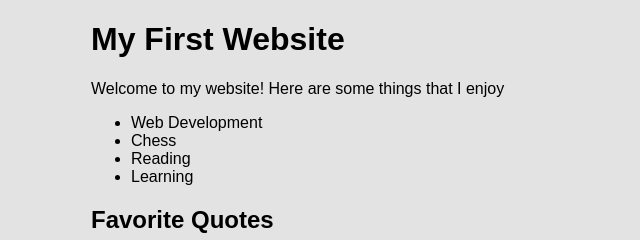
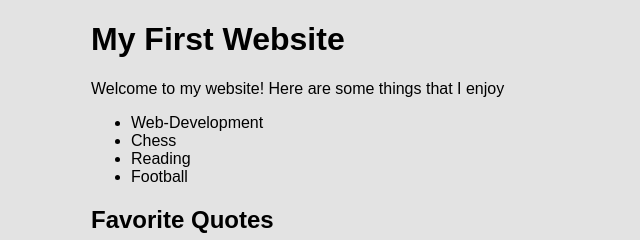
Before and after one commit to Joe0405/Html, a plain HTML site: page index.html in a window 1280 px wide. Shown: the top 240 px of the page, 299-939 px from the left. Drawn offline with Linux system fonts and the light colour scheme.

Commit message:
Added Deleted and Modified

```diff
--- a/index.html
+++ b/index.html
@@ -13,10 +13,11 @@
 
 	    </p>
 	    <ul>
-	    	<li>Web Development</li>
+	    	<li>Web-Development</li>
 	    	<li>Chess</li>
 	    	<li>Reading</li>
-	    	<li>Learning</li>
+	    	<li>Football</li>
+
 	    </ul>
 	    <h2>Favorite Quotes</h2>
       	<blockquote>
```
